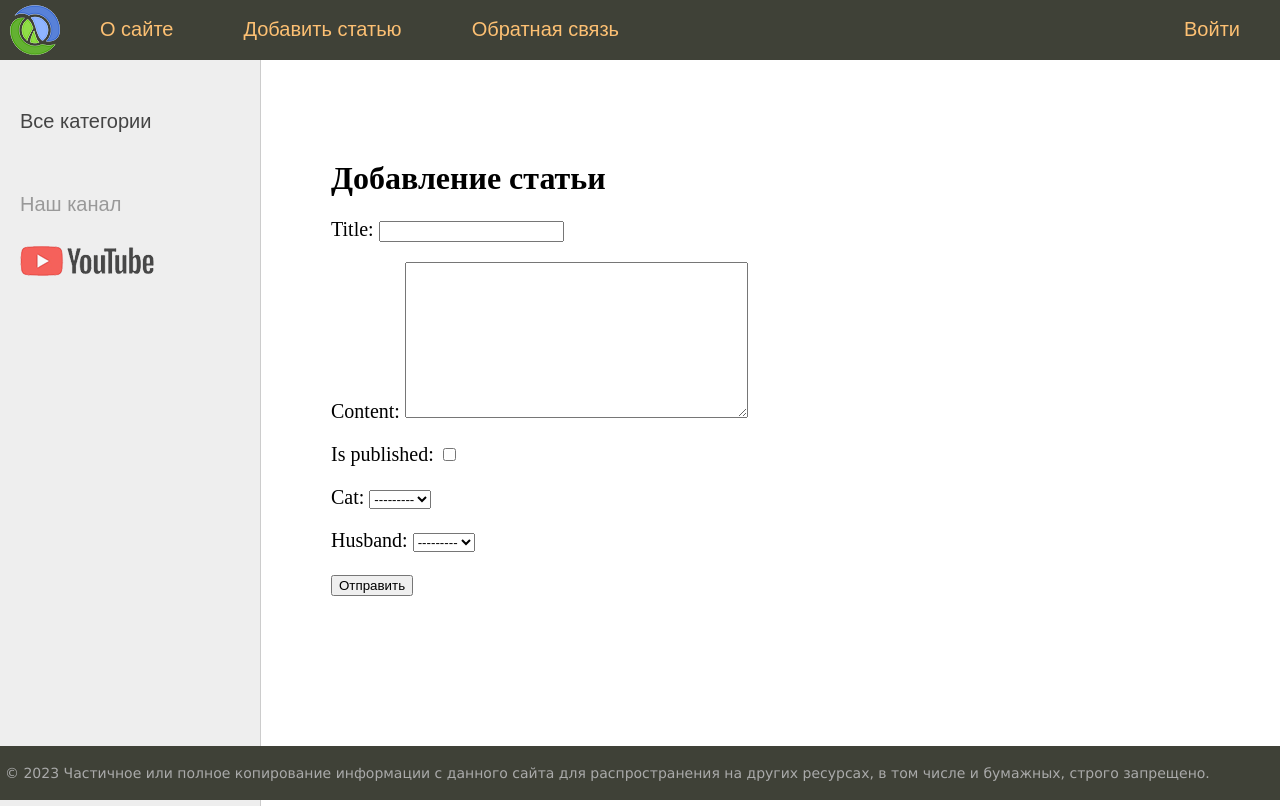
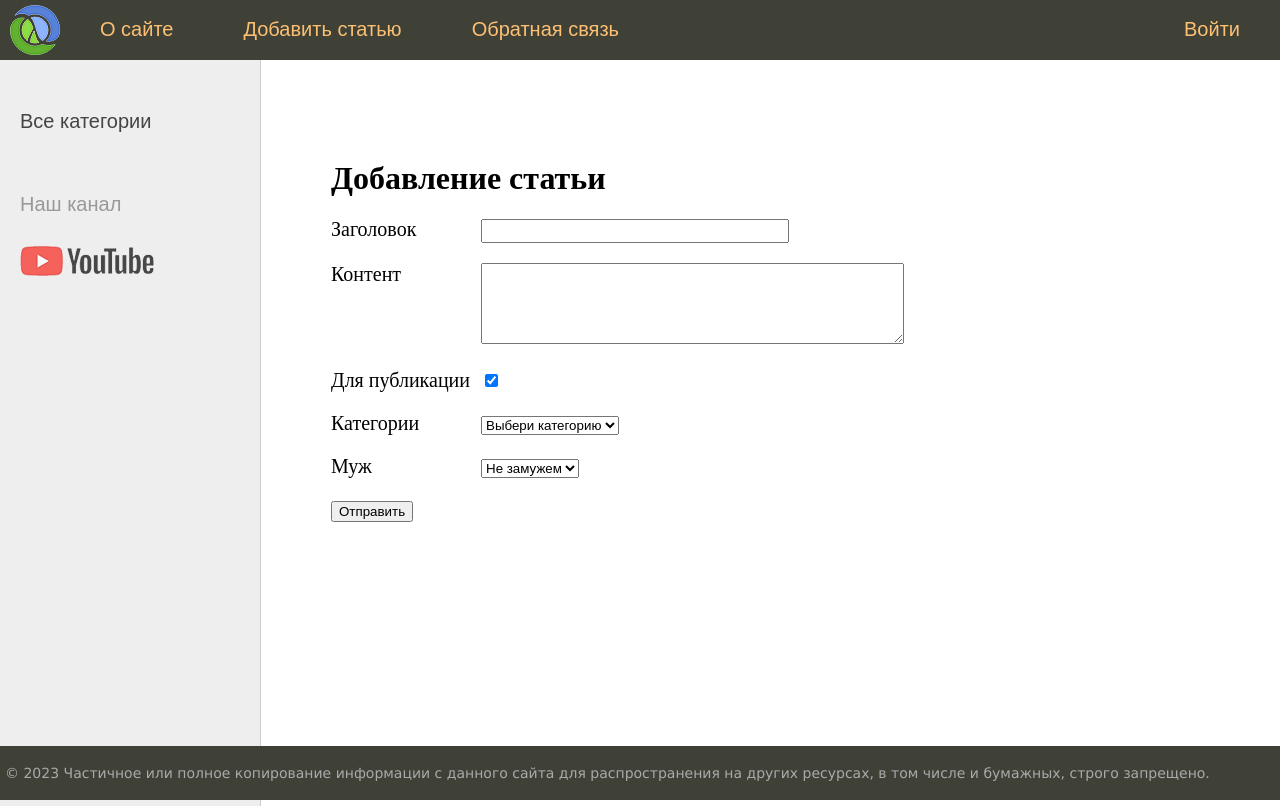
Before and after one commit to EugenSergeev/sitewomen_selfedu, a Django app: page /addpage/ in a window 1280 px wide. Run offline with Django 4.2, Linux system fonts and the light colour scheme; data that the repository does not hold is empty.

Commit message:
Добавили новую статью

```diff
--- a/women/forms.py
+++ b/women/forms.py
@@ -3,9 +3,12 @@
 
 
 class AddPostForm(forms.Form):
-    title = forms.CharField(max_length=255)
+    title = forms.CharField(max_length=255, label="Заголовок", widget=forms.TextInput(attrs={'class': 'form-input'}))
+    # widget=forms.TextInput(attrs={'class': 'form-input'}) - позволяет назначить кастомный класс
+
     # slug = forms.SlugField(max_length=255)
-    content = forms.CharField(widget=forms.Textarea(), required=False)
-    is_published = forms.BooleanField()
-    cat = forms.ModelChoiceField(queryset=Category.objects.all())
-    husband = forms.ModelChoiceField(queryset=Husband.objects.all(), required=False)
+    content = forms.CharField(widget=forms.Textarea(attrs={'cols': 50, 'rows': 5}), required=False, label="Контент")
+    is_published = forms.BooleanField(required=False, label="Для публикации", initial=True)
+    cat = forms.ModelChoiceField(queryset=Category.objects.all(), label="Категории", empty_label="Выбери категорию")
+    husband = forms.ModelChoiceField(queryset=Husband.objects.all(), required=False, label="Муж",
+                                     empty_label="Не замужем")
--- a/women/templates/women/addpage.html
+++ b/women/templates/women/addpage.html
@@ -4,8 +4,14 @@
     <h1>{{ title }}</h1>
     <form action="" method="POST">
         {% csrf_token %}
-        {{ form.as_p }}
-       <p>
+        {#        {{ form.as_p }}#}
+        <div class="form-error">{{ form.non_field_errors }}</div>
+        {% for f in form %}
+        	<p><label for="{{ f.id_for_label }}" class="form-label">{{ f.label }}</label>{{ f }}</p>
+            <div class="form-error">{{ f.errors }}</div>
+        {% endfor %}
+
+        <p>
             <button type="submit">Отправить</button>
         </p>
     </form>
--- a/women/views.py
+++ b/women/views.py
@@ -1,5 +1,5 @@
 from django.http import HttpResponse, HttpResponseNotFound
-from django.shortcuts import render, get_object_or_404
+from django.shortcuts import render, get_object_or_404, redirect
 
 from .forms import AddPostForm
 from .models import Women, Category, TagPost
@@ -50,7 +50,13 @@
     if request.method == "POST":
         form = AddPostForm(request.POST)
         if form.is_valid():
-            print(form.cleaned_data)
+            try:
+                Women.objects.create(**form.cleaned_data)
+                return redirect('home')
+            except Exception as exc:
+                print(exc, exc.__class__)
+                form.add_error(None, f"Ошибка добавления поста: {exc}")
+
     else:
         form = AddPostForm()
     context = {
```
